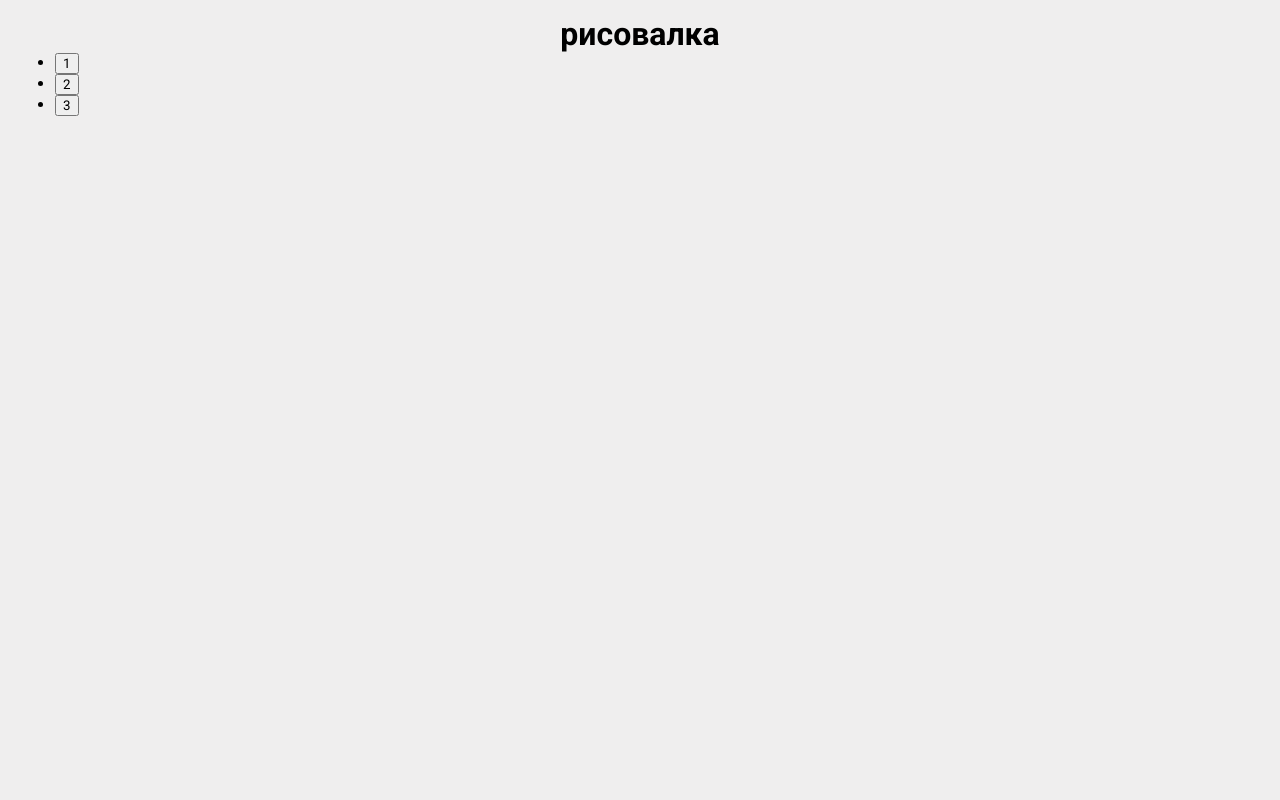
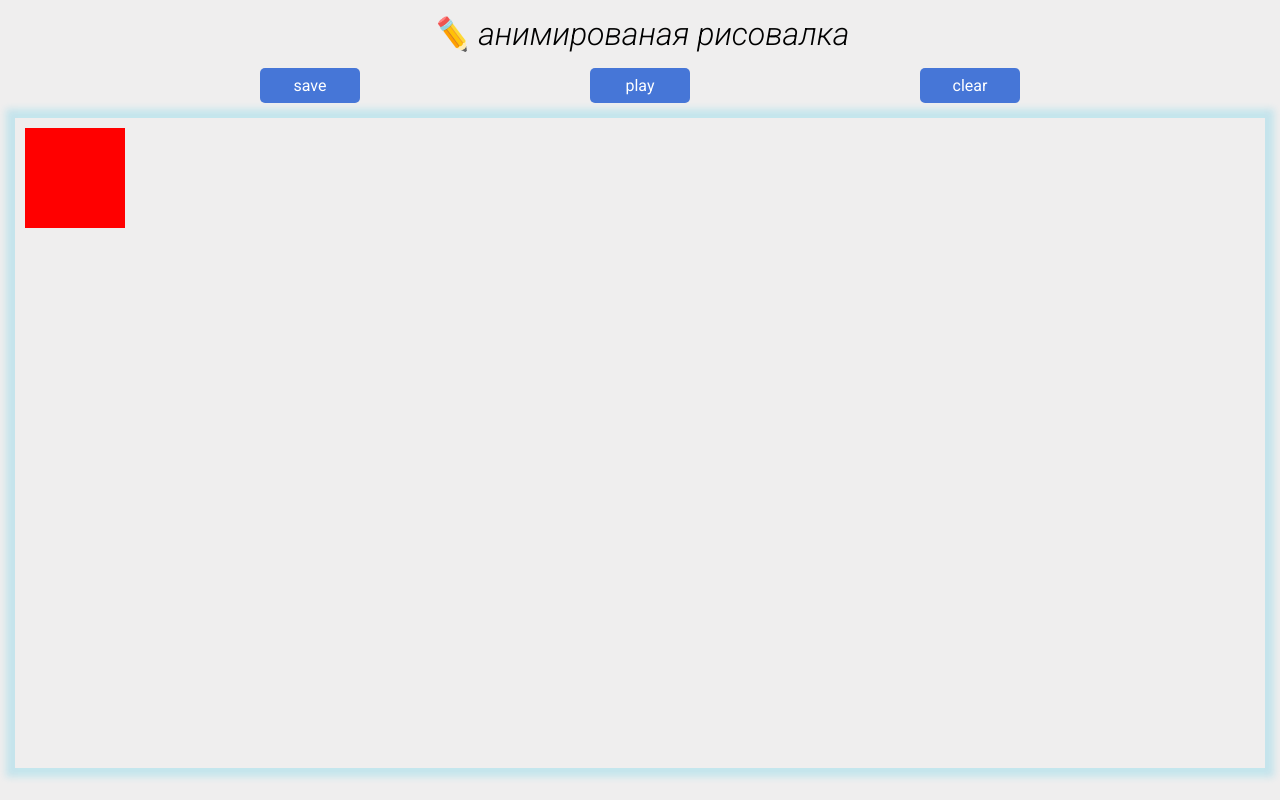
Before and after one commit to MALANKA96/ReDr, a plain HTML site: page index.html in a window 1280 px wide. Drawn offline with Linux system fonts and the light colour scheme.

Commit message:
add canvas

```diff
--- a/index.html
+++ b/index.html
@@ -15,15 +15,13 @@
   </head>
   <body>
       <div class="container">
-          <h1>рисовалка</h1>
+          <h1 class="name_app">&#9999;&#65039; анимированая рисовалка</h1>
           <nav class="nav_options">
-            <ul>
-                <li><button>1</button></li>
-                <li><button>2</button></li>
-                <li><button>3</button></li>
-            </ul>
+            <button id="btn_save">save</button>
+            <button id="btn_play">play</button>
+            <button id="btn_clear">clear</button>
           </nav>
-          <canvas class="canvas">ничога нету</canvas>
+          <canvas id="canvas">ничога нету</canvas>
       </div>
       <script src="./js/script.js"></script>
   </body>
--- a/js/script.js
+++ b/js/script.js
@@ -0,0 +1,8 @@
+let canvas = document.getElementById("canvas");
+let ctx = canvas.getContext("2d");
+
+canvas.width = window.innerWidth - 30;
+canvas.height = window.innerHeight - 150;
+
+ctx.fillStyle = "red";
+ctx.fillRect(10, 10, 100, 100);
--- a/styles/style.css
+++ b/styles/style.css
@@ -10,6 +10,44 @@ body {
   margin: 0 auto;
   padding: 15px;
 }
-h1 {
+.name_app {
   text-align: center;
+  font-style: italic;
+  font-weight: 300;
 }
+
+.nav_options {
+  display: flex;
+  justify-content: space-evenly;
+  margin: 15px;
+}
+
+button {
+  min-width: 100px;
+  font-family: inherit;
+  appearance: none;
+  border: 0;
+  border-radius: 5px;
+  background: #4676d7;
+  color: #fff;
+  padding: 8px 16px;
+  font-size: 1rem;
+  cursor: pointer;
+}
+
+button:hover {
+  background: #1d49aa;
+}
+
+button:focus {
+  outline: none;
+  box-shadow: 0 0 0 4px #cbd6ee;
+}
+
+#canvas {
+  display: block;
+  /* background-color: rgb(44, 46, 43); */
+  -webkit-box-shadow: 0px 0px 7px 9px rgba(29, 192, 229, 0.2);
+  -moz-box-shadow: 0px 0px 7px 9px rgba(29, 192, 229, 0.2);
+  box-shadow: 0px 0px 7px 9px rgba(29, 192, 229, 0.2);
+}
```
